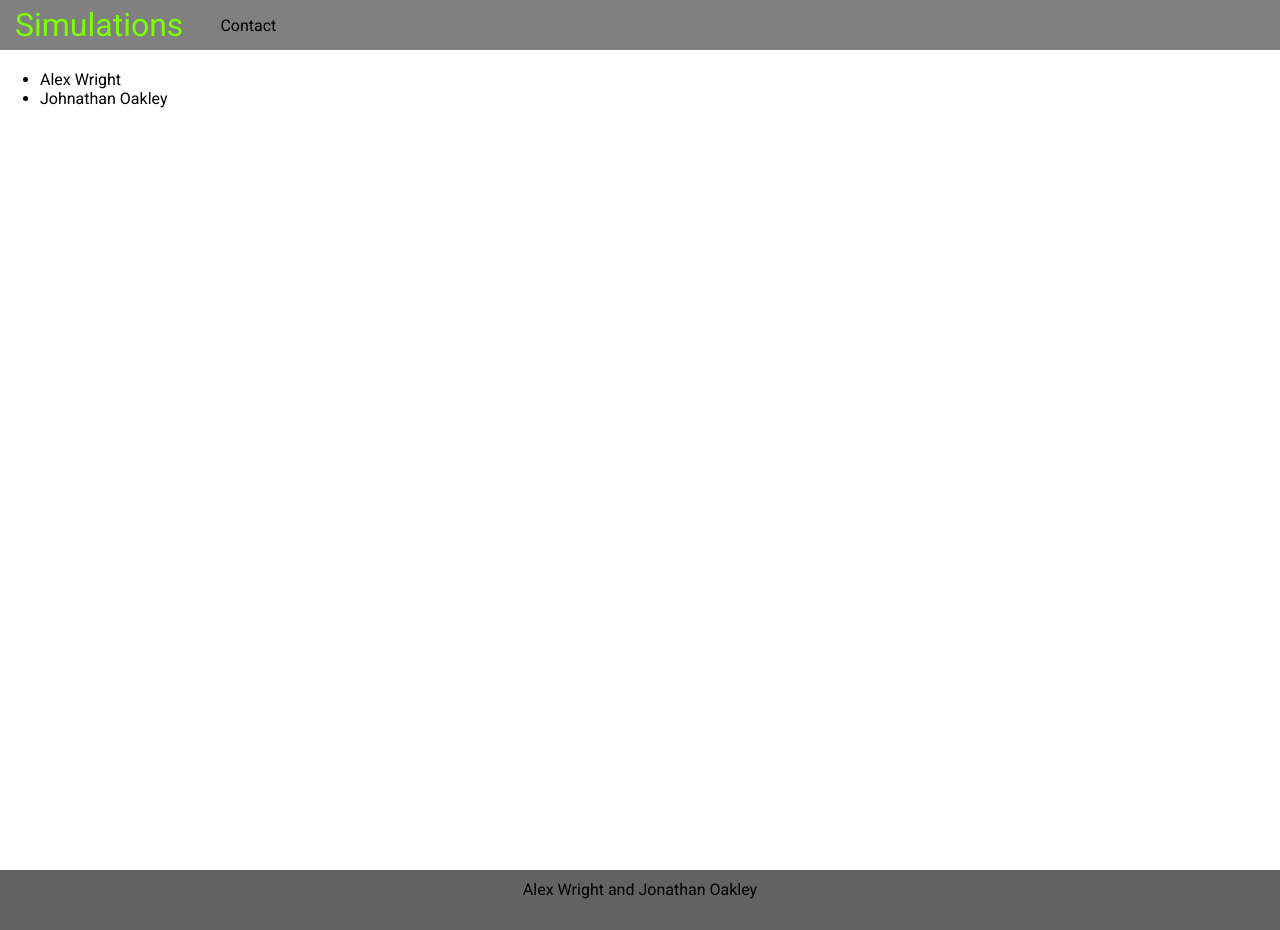
After one commit to Duncan494/simulation, a PHP site: page /contact/ in a window 1280 px wide. The commit adds this page. Run offline with PHP 8.4, Linux system fonts and the light colour scheme.

Commit message:
Create Index
Navbar, Head and footer separated

Contact page initial too

```diff
--- /dev/null
+++ b/www/contact/index.php
@@ -0,0 +1,6 @@
+<?php include("{$_SERVER['DOCUMENT_ROOT']}/head.php"); ?>
+<ul>
+    <li>Alex Wright</li>
+    <li>Johnathan Oakley</li>
+</ul>
+<?php include("{$_SERVER['DOCUMENT_ROOT']}/footer.php"); ?>
--- /dev/null
+++ b/www/footer.php
@@ -0,0 +1,4 @@
+            </div>
+        <footer>Alex Wright and Jonathan Oakley</footer>
+    </body>
+</html>
--- /dev/null
+++ b/www/head.php
@@ -0,0 +1,14 @@
+<!DOCTYPE html>
+<html lang="en">
+<head>
+    <meta charset="UTF-8">
+    <meta http-equiv="X-UA-Compatible" content="IE=edge">
+    <meta name="viewport" content="width=device-width, initial-scale=1.0">
+
+    <link rel="stylesheet" href="/stylesheets/style.css">
+
+    <title>Simulations</title>
+</head>
+<body>
+    <?php include("{$_SERVER['DOCUMENT_ROOT']}/navbar.php"); ?>
+    <div class="main">
--- /dev/null
+++ b/www/navbar.php
@@ -0,0 +1,8 @@
+<nav>
+    <input id="switch" type="checkbox"/>
+    <label for="switch">☰</label>
+    <a href="/">Simulations</a>
+    <ul>
+        <li><a href="/contact/">Contact</a></li>
+    </ul>
+</nav>
--- a/www/stylesheets/style.css
+++ b/www/stylesheets/style.css
@@ -7,27 +7,29 @@ html, body {
 .main {
     min-height: 100vh;
 }
-.main nav {
+nav {
     display: flex;
     background-color: gray;
     margin-bottom: 20px;
     height: 50px;
 }
-.main nav h1 {
-    padding: 0;
-    margin: 0 0 0 10px;
+nav > a {
+    text-decoration: none;
+    font-size: 32px;
     display: flex;
     justify-content: center;
     align-items: center;
+    padding: 0 15px 0 15px;
+    color: rgb(123, 255, 0);
 }
-.main nav ul {
+nav ul {
     margin: 0;
     padding: 0;
     display: flex;
     list-style-type: none;
     background-color: gray;
 }
-.main nav ul li a {
+nav ul li a {
     display: flex;
     justify-content: center;
     align-items: center;
@@ -38,14 +40,14 @@ html, body {
     background-color: transparent;
     transition: all 350ms;
 }
-.main nav ul li a:hover {
+nav ul li a:hover {
     background-color: rgb(99,99,99);
 }
-.main nav input:checked ~ ul {
+nav input:checked ~ ul {
     opacity: 1;
     visibility: visible;
   }
-.main nav input {
+nav input {
     display: none;
     position: absolute;
     opacity: 0;
@@ -53,7 +55,7 @@ html, body {
     height: 0;
     width: 0;
 }
-.main nav label {
+nav label {
     display: none;
     justify-content: center;
     align-items: center;
@@ -100,13 +102,13 @@ footer {
     color: black;
 }
 @media screen and (max-width: 600px) {
-    .main nav {
+    nav {
         justify-content: center;
     }
-    .main nav label {
+    nav label {
         display: flex;
     }
-    .main nav ul {
+    nav ul {
         position: absolute;
         transform: translateY(100%);
         top: 0;
```
Also changed, not shown: www/index.php (+6 -30 lines).
